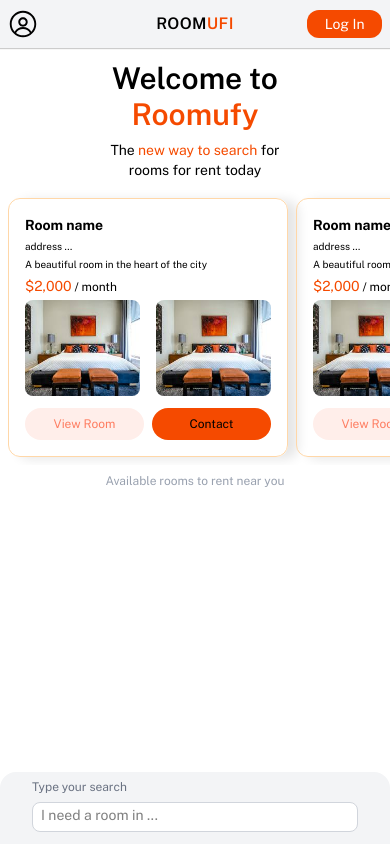
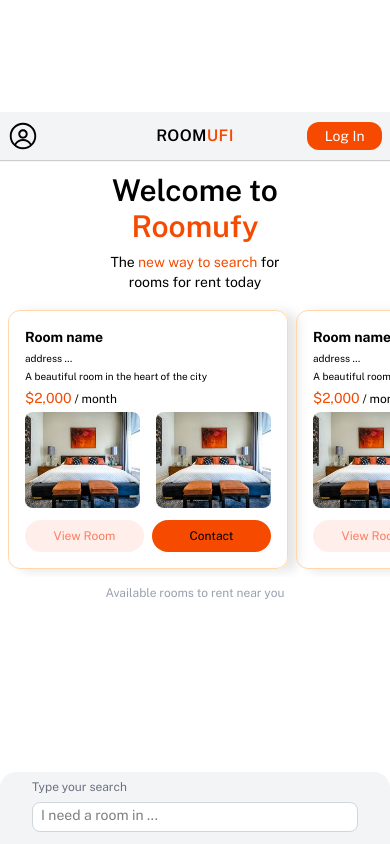
Before and after one commit to Lior-Lavon/Roomify-FE, a React (Vite) app: page /landing in a window 390 px wide. Built offline with nearby package versions, Linux system fonts and the light colour scheme.

Commit message:
trying to adjust screen size

```diff
--- a/src/pages/Home/HomeView.jsx
+++ b/src/pages/Home/HomeView.jsx
@@ -23,7 +23,7 @@ const HomeView = () => {
   }, []);
 
   return (
-    <div className="base:hidden sm:block md:hidden w-full h-[100dvh] text-3xl sans-regular">
+    <div className="base:hidden sm:block md:hidden w-full h-[100dvh] text-3xl sans-regular fixed top-28">
       <TopBar showAvatar={true} showLogin={true} />
 
       <div className="mt-3 inline-block w-full text-center">
```
